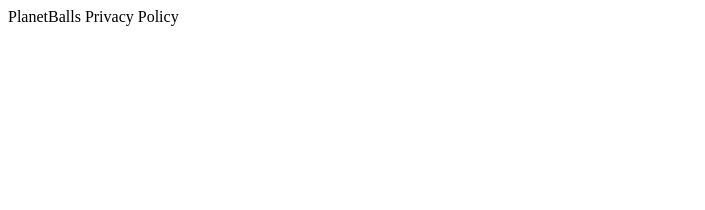
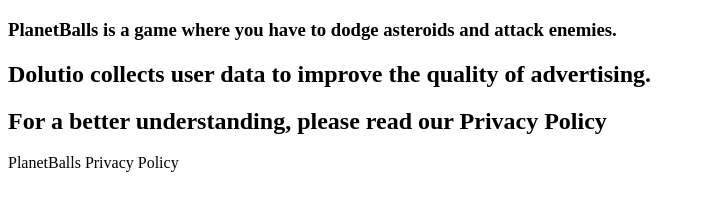
Before and after one commit to dolutio/dolutio.github.io, a plain HTML site: page index.html in a window 1280 px wide. Shown: the whole page, without its empty margins (0-705 px from the left). Drawn offline with Linux system fonts and the light colour scheme.

Commit message:
Update index.html

```diff
--- a/index.html
+++ b/index.html
@@ -10,6 +10,10 @@
 </head>
 
 <body>
+    <h3>PlanetBalls is a game where you have to dodge asteroids and attack enemies.</h3>
+
+    <h2>Dolutio collects user data to improve the quality of advertising.</h2>
+    <h2>For a better understanding, please read our Privacy Policy</h2>
     <a href="planetballs_privacy_policy.html">PlanetBalls Privacy Policy</a>
 </body>
 
```
